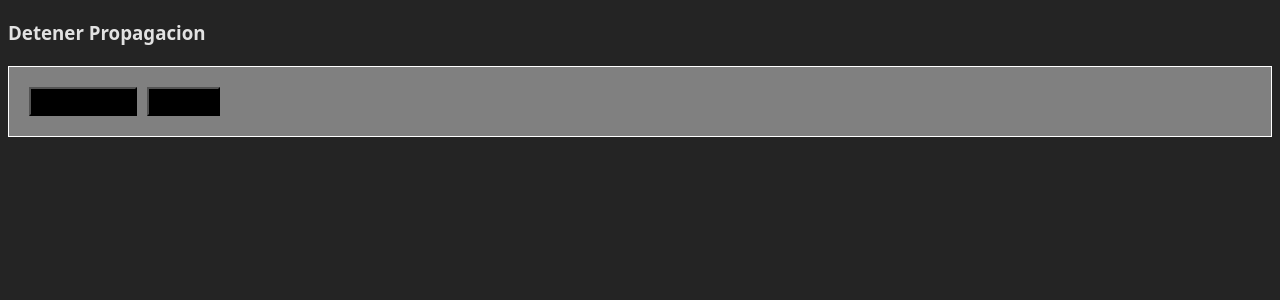
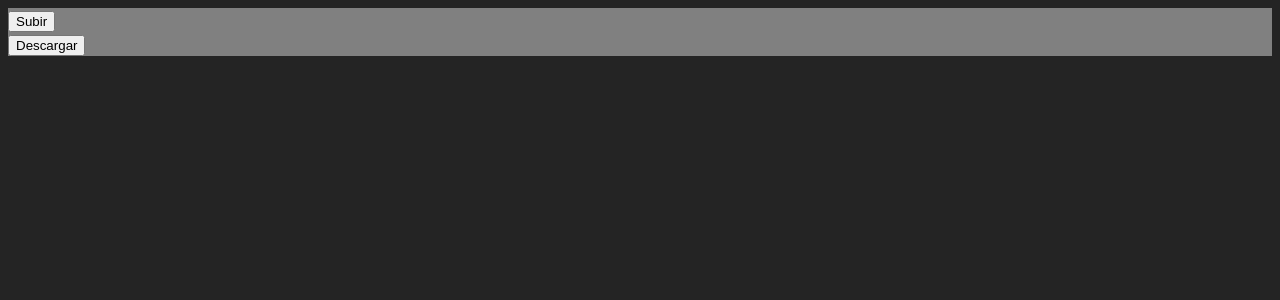
Before and after one commit to bryan-ignacio/react_v19.1, a React (Vite) app in the folder 02-interactividad/: page / in a window 1280 px wide. Shown: the top 300 px of the page. Built offline with nearby package versions, Linux system fonts and the light colour scheme.

Commit message:
terminado stopPropagation

```diff
--- a/02-interactividad/src/components/01-responder-a-eventos/06-detener-propagacion/Stop.jsx
+++ b/02-interactividad/src/components/01-responder-a-eventos/06-detener-propagacion/Stop.jsx
@@ -1,3 +1,40 @@
 export default function Stop() {
-  return <></>;
+  return (
+    <>
+      <ToolBar />
+    </>
+  );
 }
+
+function ToolBar() {
+  function handleSubirClick() {
+    alert("Subiendo archivo!");
+  }
+
+  function handleDescargarClick() {
+    alert("Descargando archivo!");
+  }
+
+  return (
+    <>
+      <div style={{ backgroundColor: "gray" }}>
+        <Button onSmash={handleSubirClick}>Subir</Button>
+        <br />
+        <Button onSmash={handleDescargarClick}>Descargar</Button>
+      </div>
+    </>
+  );
+}
+
+function Button({ onSmash, children }) {
+  function handleClick(e) {
+    e.stopPropagation();
+    onSmash();
+  }
+
+  return (
+    <>
+      <button onClick={handleClick}>{children}</button>
+    </>
+  );
+}
--- a/02-interactividad/src/main.jsx
+++ b/02-interactividad/src/main.jsx
@@ -2,10 +2,10 @@ import { StrictMode } from "react";
 import { createRoot } from "react-dom/client";
 import "./index.css";
 
-import App from "./components/01-responder-a-eventos/06-detener-propagacion/App";
+import Stop from "./components/01-responder-a-eventos/06-detener-propagacion/Stop";
 
 createRoot(document.getElementById("root")).render(
   <StrictMode>
-    <App />
+    <Stop />
   </StrictMode>
 );
```
Also changed, not shown: 02-interactividad/src/components/01-responder-a-eventos/06-detener-propagacion/definicion.txt (added).
